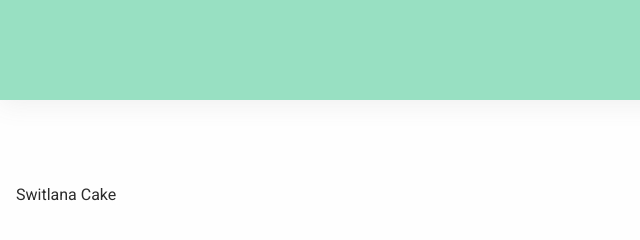
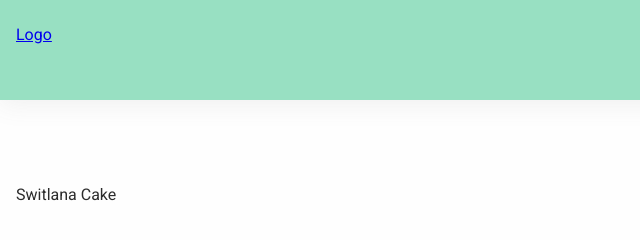
Before and after one commit to Kryzhanivskyi89/cakes, a website built with Parcel: page src/index.html in a window 1280 px wide. Shown: the top 240 px of the page, 0-640 px from the left. Built offline with nearby package versions, Linux system fonts and the light colour scheme.

Commit message:
add p_logo

```diff
--- a/src/partials/header.html
+++ b/src/partials/header.html
@@ -2,6 +2,7 @@
     <div class="container ">
         <nav class="navigation">
             <a class="logo-header" href="./index.html">
+                <p>Logo</p>
                 <picture>
                     <!-- <source srcset="
                     ./images/header/logo-desk-1x.png 1x,
```
